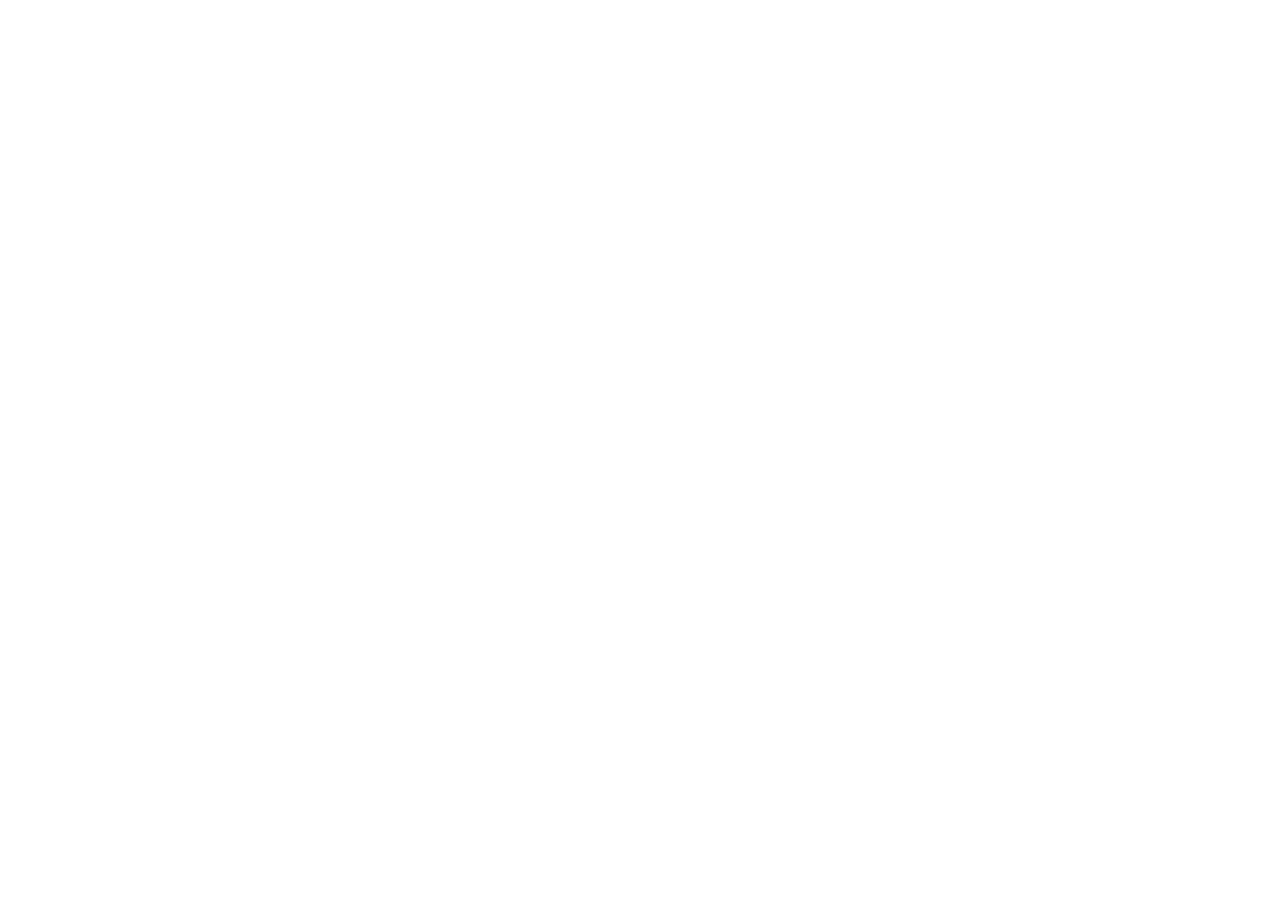
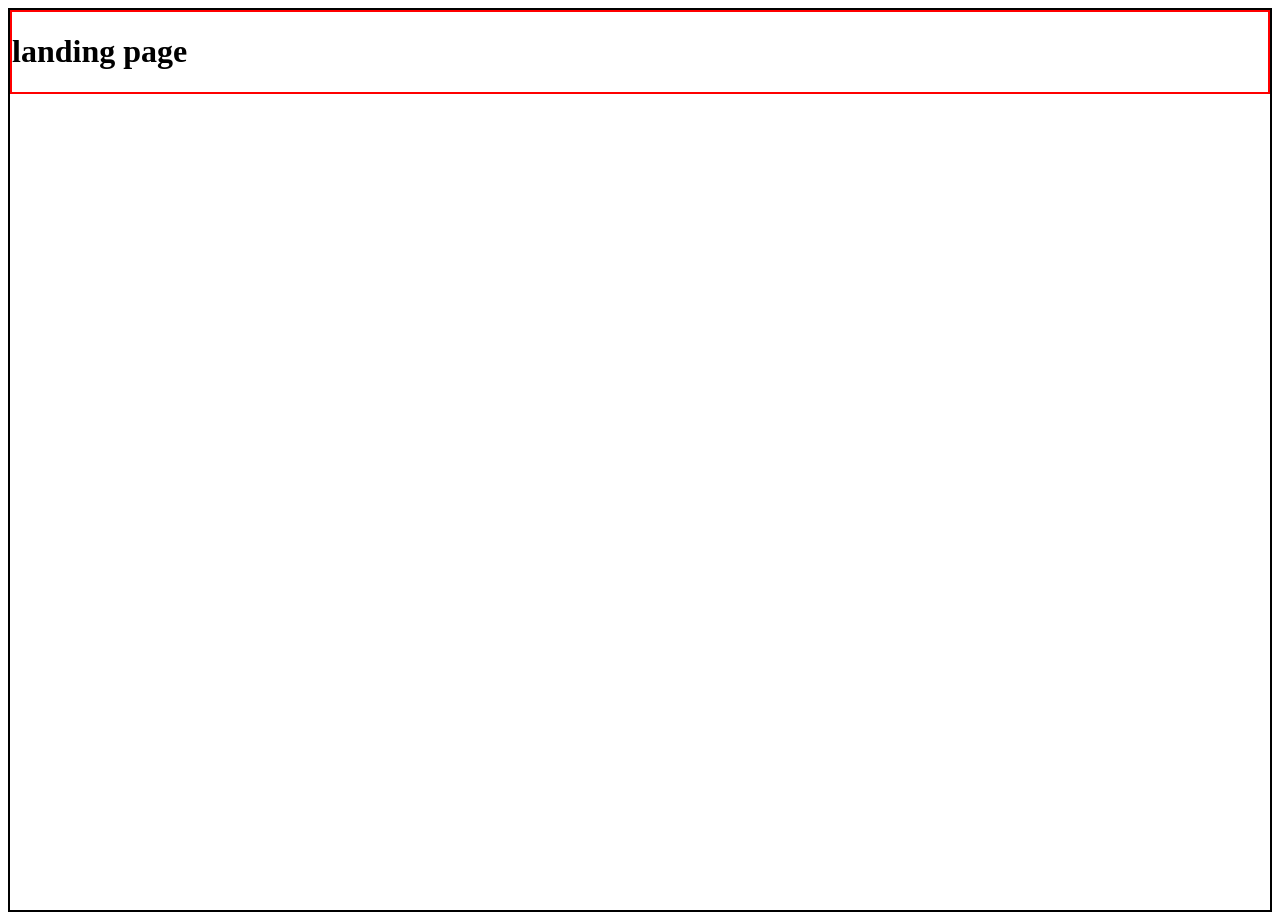
Before and after one commit to novisadvenis/onePager, a plain HTML site: page index.html in a window 1280 px wide. Before the commit the page ends 800 px from the top, so only its background shows below. Drawn offline with Linux system fonts and the light colour scheme.

Commit message:
added simple style

```diff
--- a/index.html
+++ b/index.html
@@ -1,10 +1,16 @@
 <!DOCTYPE html>
 <html lang="en">
+
 <head>
     <meta charset="UTF-8">
     <title>one page html</title>
+    <link href="style.css" rel="stylesheet">
 </head>
+
 <body>
+    <div id="first">
+        <h1>landing page</h1>
+    </div>
+</body>
 
-</body>
 </html>
--- /dev/null
+++ b/style.css
@@ -0,0 +1,7 @@
+body{
+  border: 2px solid black;
+  height: 900px;
+}
+#first{
+    border: 2px solid red;
+}
```
